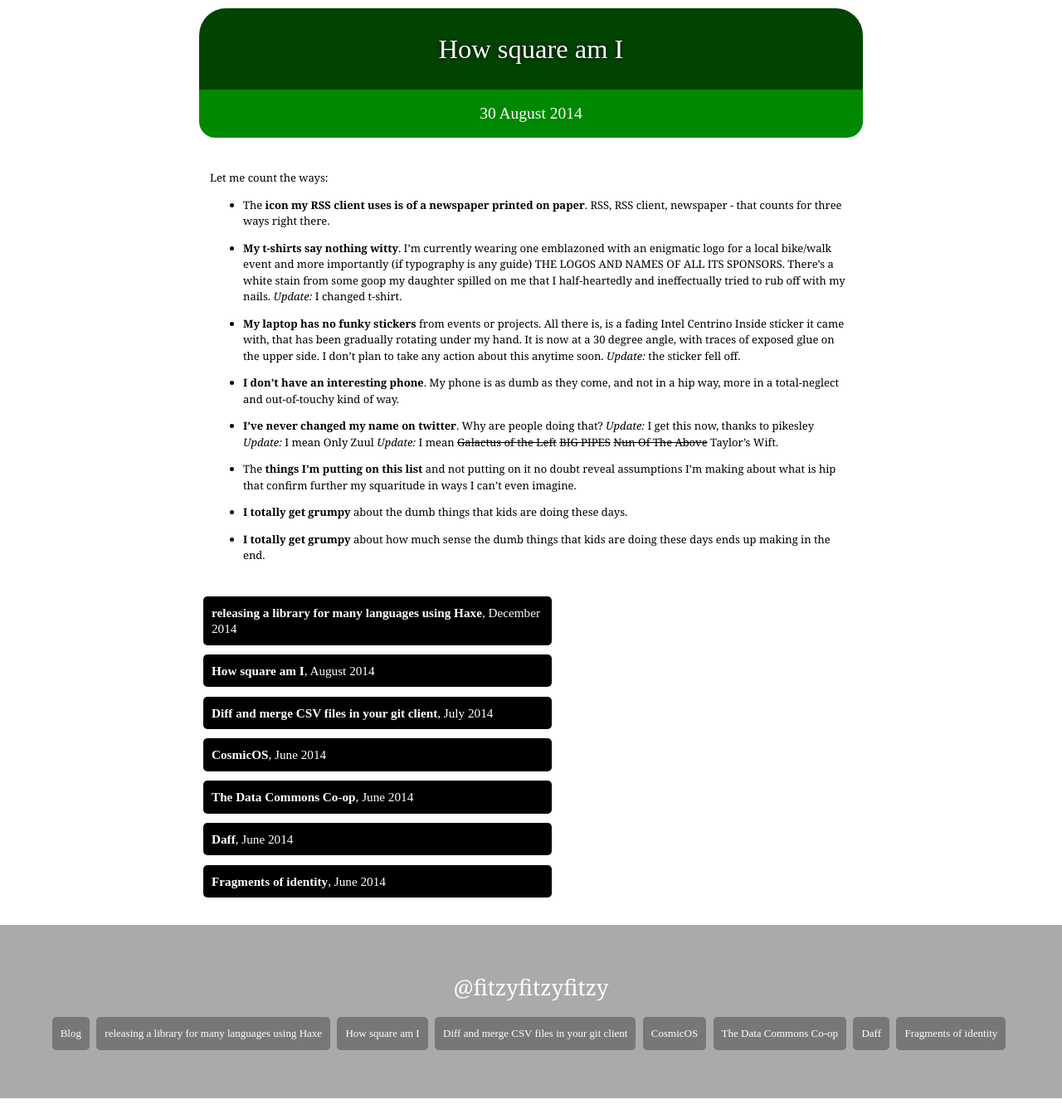
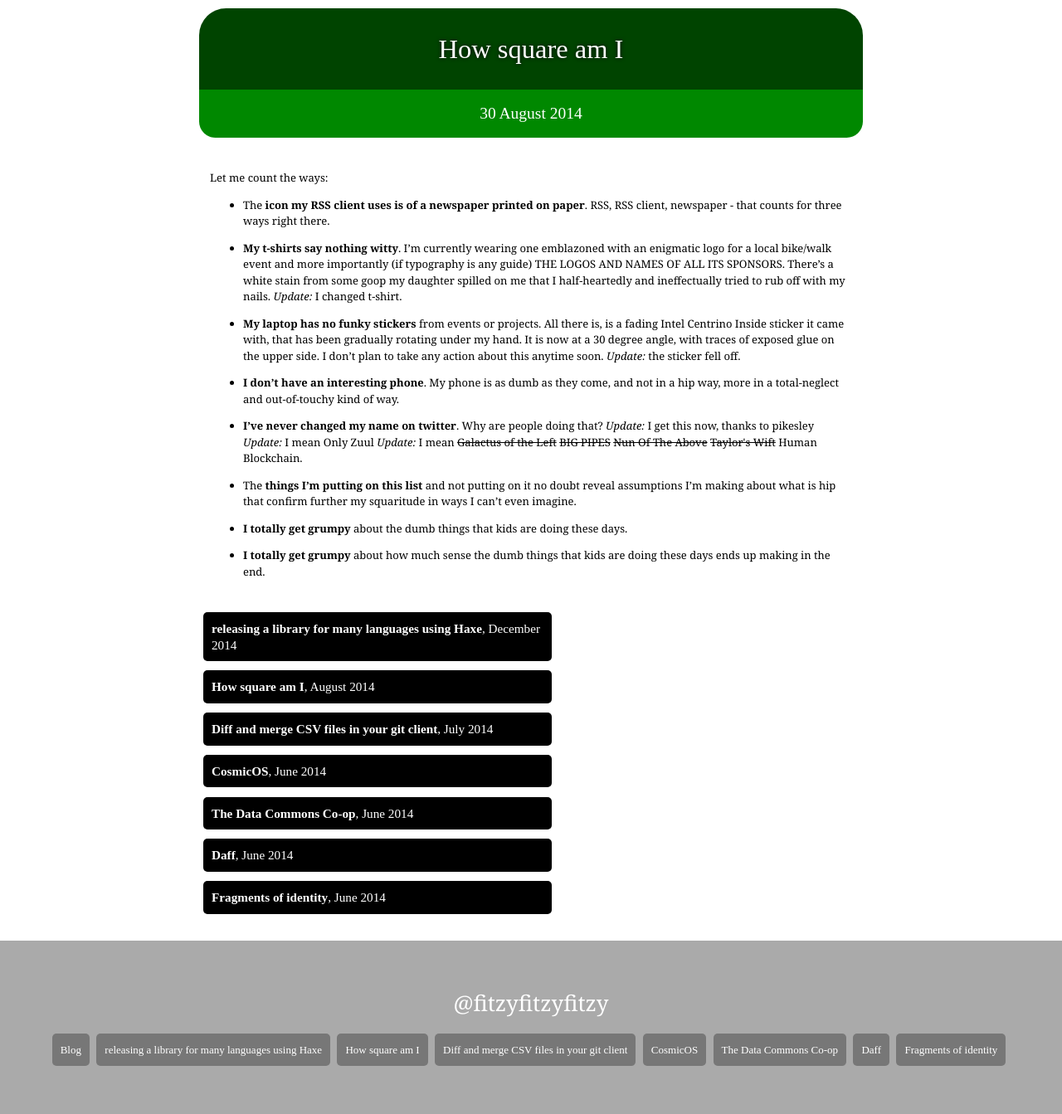
Before and after one commit to paulfitz/paulfitz.github.io, a Jekyll site: the page built from _posts/2014-08-30-square.md, in a window 1280 px wide. Shown: the whole page at 83% size. Built offline with Jekyll 4.4.1, drawn with Linux system fonts in a browser that asks for light colours; some web fonts are replaced.

Commit message:
human blockchain

```diff
--- a/_posts/2014-08-30-square.md
+++ b/_posts/2014-08-30-square.md
@@ -22,7 +22,7 @@
 * <b>I don't have an interesting phone</b>. My phone is as dumb as they
 come, and not in a hip way, more in a total-neglect and out-of-touchy
 kind of way.
-* <b>I've never changed my name on twitter</b>. Why are people doing that? <i>Update:</i> I get this now, thanks to pikesley <i>Update:</i> I mean Only Zuul <i>Update:</i> I mean <s>Galactus of the Left</s> <s>BIG PIPES</s> <s>Nun Of The Above</s> Taylor's Wift.
+* <b>I've never changed my name on twitter</b>. Why are people doing that? <i>Update:</i> I get this now, thanks to pikesley <i>Update:</i> I mean Only Zuul <i>Update:</i> I mean <s>Galactus of the Left</s> <s>BIG PIPES</s> <s>Nun Of The Above</s> <s>Taylor's Wift</s> Human Blockchain.
 * The <b>things I'm putting on this list</b> and not putting on it
 no doubt reveal assumptions I'm making about what is hip
 that confirm further my squaritude in ways I can't even imagine.
```
